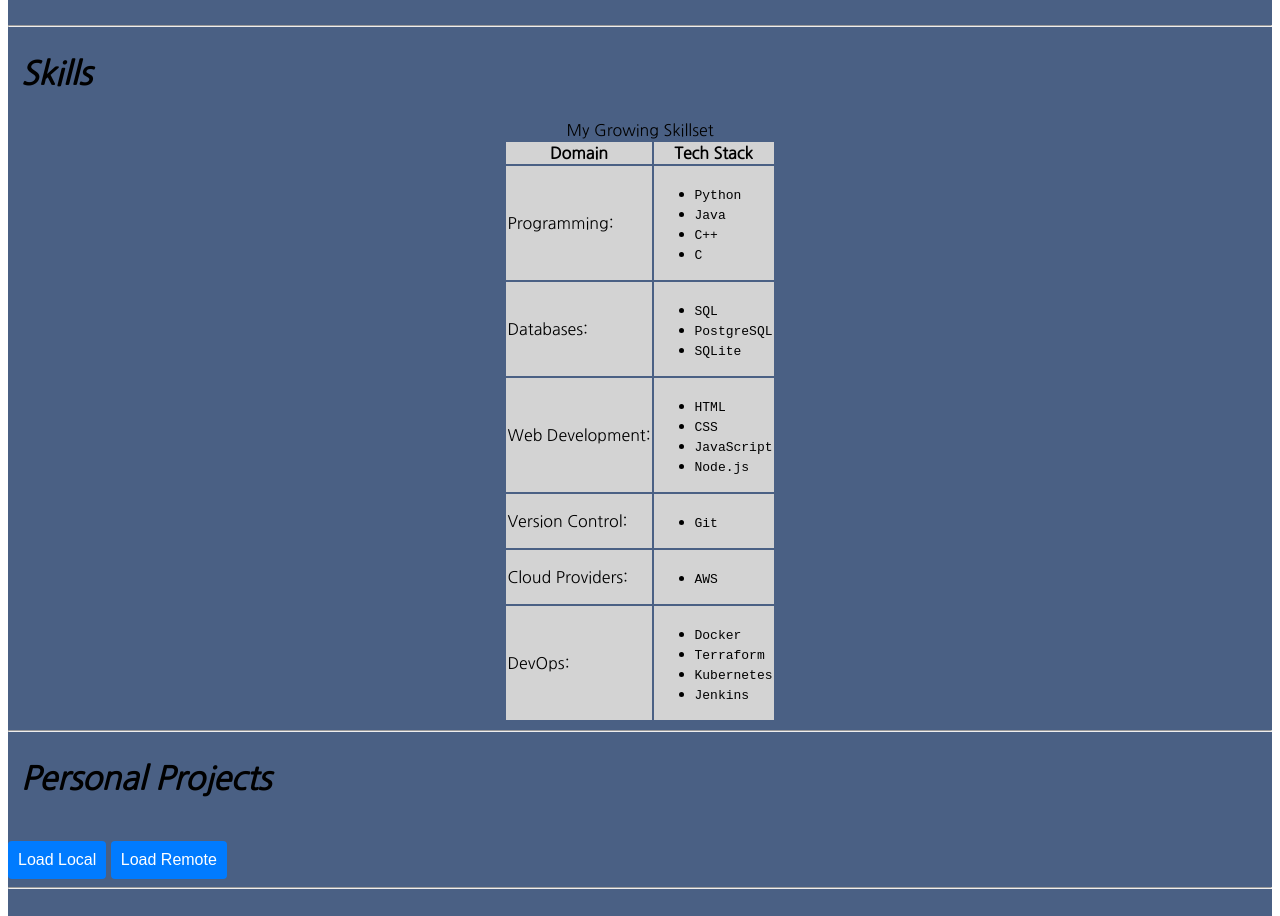
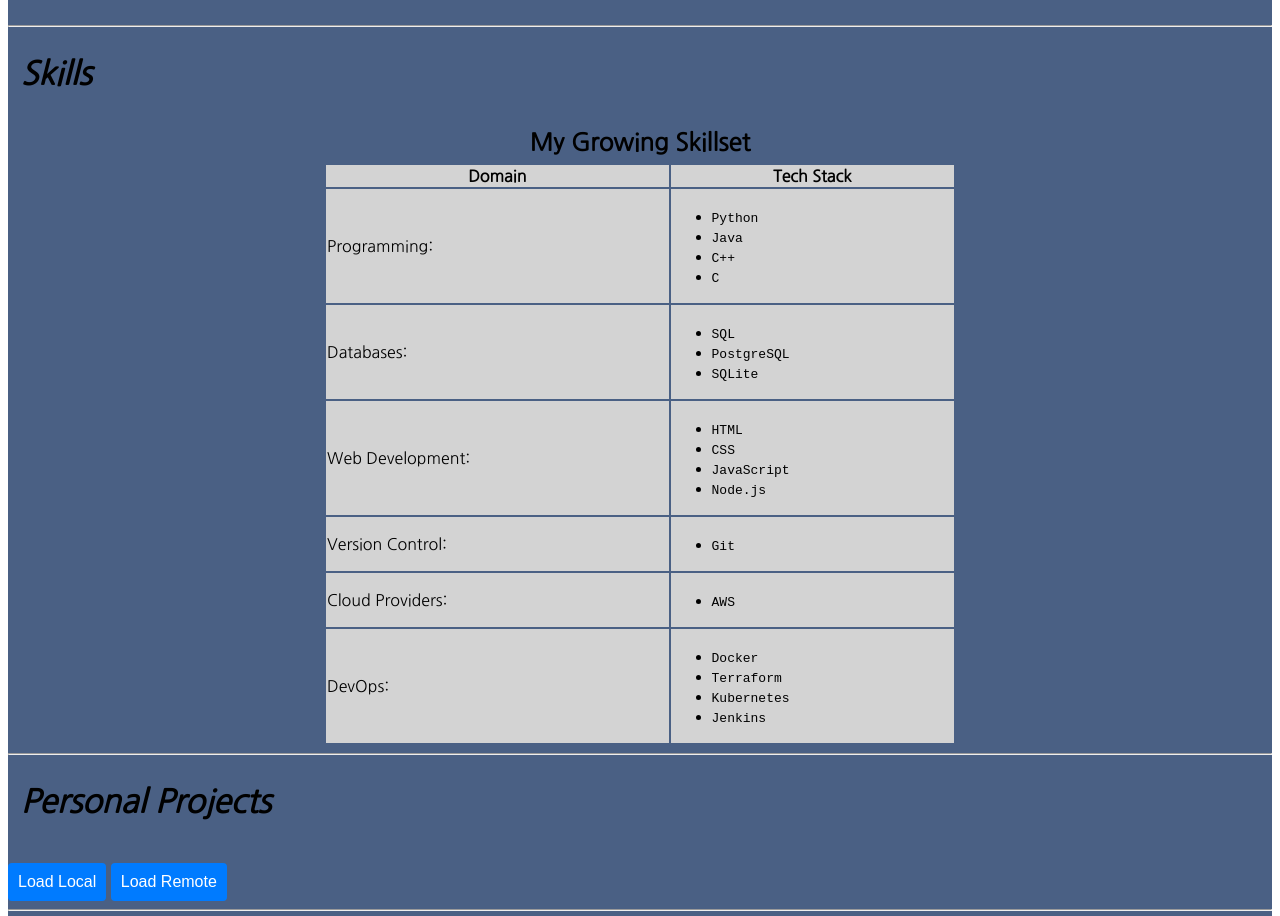
Before and after one commit to williamheng89/Personal_Portfolio_Completed, a plain HTML site: page index.html in a window 1280 px wide. Shown: the part 1333-2249 px from the top of the page. Drawn offline with Linux system fonts and the light colour scheme.

Commit message:
UPDATE: fix the skillset table. Updated aesthetics of table width and text color. Supported by darkmode now

```diff
--- a/assets/css/styles.css
+++ b/assets/css/styles.css
@@ -42,10 +42,14 @@ main {
     background-color: var(--background-color-light);
 }
 
+/* Dark Mode */
 body[data-theme="dark"] main {
     background-color: var(--background-color-dark);
 }
 body[data-theme="dark"] h2 {
+    color: var(--font-color-dark);
+}
+body[data-theme="dark"] caption {
     color: var(--font-color-dark);
 }
 h2 {
@@ -145,6 +149,16 @@ blockquote {
     display: flex;
     justify-content: center;
     /* background-color: lightgray; */
+}
+
+caption {
+    font-size: 1.5rem;
+    font-weight: bold;
+    margin: 1%;
+    color: var(--font-color-light)
+}
+table {
+    width: 50%;
 }
 /* Everything for Projects Section */
 project-container {
```
